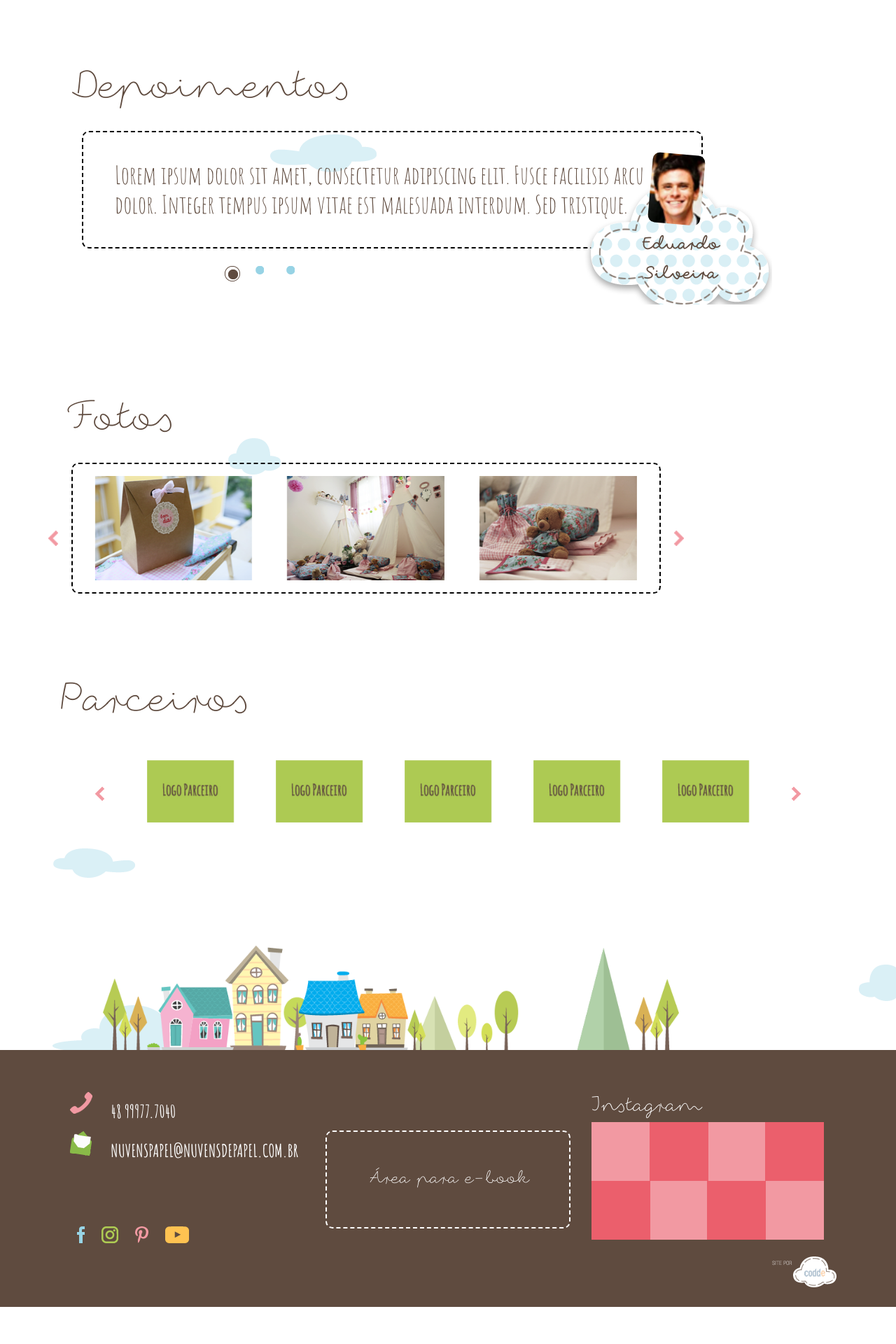
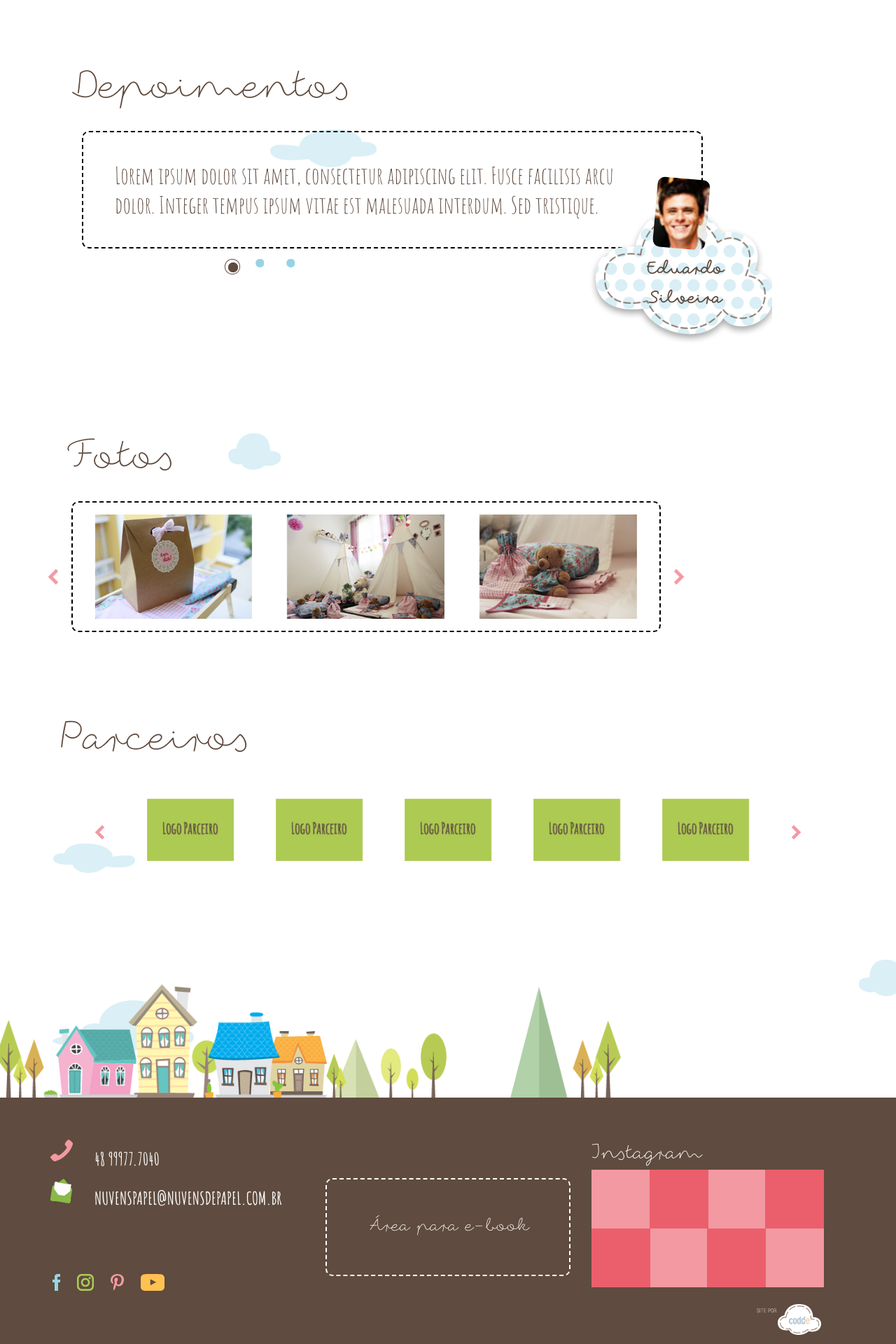
Before and after one commit to BrunnoCruvinel/nuvemdepapel, a PHP site: page /arquitetura.php in a window 1280 px wide. Shown: the part 2400-4320 px from the top of the page at 70% size. Before the commit the page ends 4267 px from the top, so only its background shows below. Run offline with PHP 8.4, Linux system fonts and the light colour scheme; some libraries are stand-ins or nearby versions.

Commit message:
Ajustes gerais

```diff
--- a/arquitetura.php
+++ b/arquitetura.php
@@ -4,7 +4,7 @@
     <div class="container">
         <div class="row espacamento_top">
             <div class="col-md-12 titulo-grande text-color-marrom">
-                <span class="nuvem-azul-capacete">Arquitetura</span>
+                <span class="nuvem-azul-arquitetura">Arquitetura</span>
             </div>
         </div>
 
@@ -30,10 +30,12 @@
 
     </div>
 
+	<div class="container">
 		<div id="home-casa" class="espacamento_top">
 			<div class="row">
-            <div class="col-md-8 col-sm-10 col-xs-10">
+				<div class="col-md-9 col-sm-9 col-xs-9">
 					<img class="img-responsive" src="img/casas.png" alt="">
+				</div>
 			</div>
 		</div>
 	</div>
--- a/css/blog.css
+++ b/css/blog.css
@@ -33,6 +33,7 @@
     text-align: center;
     top: -40px;
     z-index: 2;
+	margin-left: 44%;
 }
 
 .tracejado-azul:after {
--- a/css/depoimentos.css
+++ b/css/depoimentos.css
@@ -73,3 +73,20 @@
 #componente-depoimentos .owl-stage-outer {
     width: 100%;
 }
+
+#arq .usuario-depoimento{
+	right: -210px;
+    top: 75px;
+}
+
+#arq .owl-dots {
+    position: absolute;
+    margin-top: -125px !important;
+    margin-left: 20% !important;
+}
+
+#arq .owl-carousel.owl-drag .owl-item{
+    width: 986px;
+    margin-right: 10px;
+    margin-bottom: 55px;
+}
--- a/css/footer.css
+++ b/css/footer.css
@@ -4,10 +4,15 @@
 
 .footer-contato {
     margin: 0 0 70px 0;
+	margin-left: -8%;
 }
 
 .footer-redesocial img {
     margin: 10px;
+}
+
+.footer-redesocial{
+	margin-left: -10%;
 }
 
 .footer-area-ebook {
@@ -20,3 +25,7 @@
 #footer-instagram {
     margin: 0;
 }
+
+.logo_code{
+		margin-right: 2%;
+}
--- a/css/home.css
+++ b/css/home.css
@@ -62,7 +62,6 @@
     margin-top: 50px;
 }
 
-#home-casa img {
-    width: 100%;
-    margin-left: 16%;
+#home-casa{
+	margin-left: -8%;
 }
--- a/css/menu.css
+++ b/css/menu.css
@@ -11,6 +11,7 @@
     text-align: right;
     position: relative;
 	top: 8px;
+	right: -2%;
 }
 
 #menu .menu-pesquisa input {
@@ -34,7 +35,7 @@
 }
 
 #menu-redesociais img {
-    margin: 0 20px 0 20px;
+    margin: 0 15px 0 20px;
 }
 
 #menu .menu-items .menu-lista {
@@ -70,6 +71,10 @@
 
 .botao-menu-responsivo {
     display: none;
+}
+
+#slideNuvem{
+	margin-top: 50px;
 }
 
 @media only screen and (max-width: 768px) {
--- a/css/style.css
+++ b/css/style.css
@@ -65,7 +65,7 @@
 }
 
 .text-medio {
-  font-size: 35px;
+  font-size: 33px;
 }
 
 .text-pequeno {
@@ -181,10 +181,19 @@
   min-width: 630px;
   font-size: 70px;
   background: url("../img/destaque_titulo_1.png") no-repeat;
-  background-position: 1px -15px;
+  background-position: 3px -2px;
   text-align: center;
   padding: 3rem;
-
+  padding-top: 3.8rem;
+}
+.nuvem-azul-arquitetura {
+  min-width: 630px;
+  font-size: 70px;
+  background: url("../img/destaque_titulo_azul_2.png") no-repeat;
+  background-position: 20px 15px;
+  text-align: center;
+  padding: 3rem;
+  padding-top: 3.8rem;
 }
 .nuvem-branca-capacete {
   font-size: 70px;
--- /dev/null
+++ b/depoimentos_arq.php
@@ -0,0 +1,62 @@
+<div class="row">
+<div class="col-md-12">
+<div id="componente-depoimentos" class="owl-carousel owl-theme">
+    <div class="item-slide">
+        <div class="row">
+            <div class="col-md-11 col-sm-11 col-xs-11 col-lg-11">
+                <div class="text-medio text-color-marrom">
+                    Lorem ipsum dolor sit amet, consectetur adipiscing elit. Fusce facilisis arcu dolor. Integer tempus ipsum vitae est malesuada interdum. Sed tristique.
+                </div>
+                <div class="usuario-depoimento">
+                    <div class="usuario-depoimento-nome titulo-pequeno text-color-marrom">
+                        Eduardo Silveira
+                    </div>
+					<div class="img-depoimento">
+						<img class="img-avatar" src="img/avatar.png">
+					</div>
+                    <img class="img-responsive" src="img/nuvem_depoimentos.png" alt="">
+                </div>
+            </div>
+        </div>
+    </div>
+
+    <div class="item-slide">
+        <div class="row">
+            <div class="col-md-11 col-sm-11 col-xs-11 col-lg-11">
+                <div class="text-medio text-color-marrom">
+                    Lorem ipsum dolor sit amet, consectetur adipiscing elit. Fusce facilisis arcu dolor. Integer tempus ipsum vitae est malesuada interdum. Sed tristique.
+                </div>
+                <div class="usuario-depoimento">
+                    <div class="usuario-depoimento-nome titulo-pequeno text-color-marrom">
+                        Nome Teste
+                    </div>
+					<div class="img-depoimento">
+						<img class="img-avatar" src="img/avatar.png">
+					</div>
+                    <img class="img-responsive" src="img/nuvem_depoimentos.png" alt="">
+                </div>
+            </div>
+        </div>
+    </div>
+
+    <div class="item-slide">
+        <div class="row">
+            <div class="col-md-11 col-sm-11 col-xs-11 col-lg-11">
+                <div class="text-medio text-color-marrom">
+                    Lorem ipsum dolor sit amet, consectetur adipiscing elit. Fusce facilisis arcu dolor. Integer tempus ipsum vitae est malesuada interdum. Sed tristique.
+                </div>
+                <div class="usuario-depoimento">
+                    <div class="usuario-depoimento-nome titulo-pequeno text-color-marrom">
+                        Nome teste 2
+                    </div>
+					<div class="img-depoimento">
+						<img class="img-avatar" src="img/avatar.png">
+					</div>
+                    <img class="img-responsive" src="img/nuvem_depoimentos.png" alt="">
+                </div>
+            </div>
+        </div>
+    </div>
+</div>
+</div>
+</div>
--- a/festa-pijama.php
+++ b/festa-pijama.php
@@ -66,10 +66,12 @@
         </div>
     </div>
 
+    <div class="container">
 		<div id="home-casa" class="espacamento_top">
 			<div class="row">
-            <div class="col-md-8 col-sm-10 col-xs-10">
+				<div class="col-md-9 col-sm-9 col-xs-9">
 					<img class="img-responsive" src="img/casas.png" alt="">
+				</div>
 			</div>
 		</div>
 	</div>
--- a/footer.php
+++ b/footer.php
@@ -51,7 +51,7 @@
 
            <div class="row">
                 <div class="col-md-12 col-sm-12 col-xs-12 text-right">
-                    <img src="img/site_feito_codde.png" alt="">
+                    <img class="logo_code" src="img/site_feito_codde.png" alt="">
                 </div>
            </div>
        </div>
--- a/index.php
+++ b/index.php
@@ -15,7 +15,7 @@
     </ul>
   </section>
 
-<section class="espacamento_top bg-color-azul backNuvem">
+<section class="bg-color-azul backNuvem">
     <div class="container">
         <div id="festa-pijama" class="row">
             <div class="col-md-6">
@@ -84,10 +84,12 @@
             </div>
         </div>
     </div>
+	<div class="container">
 		<div id="home-casa" class="espacamento_top">
 			<div class="row">
-            <div class="col-md-8 col-sm-10 col-xs-10">
+				<div class="col-md-9 col-sm-9 col-xs-9">
 					<img class="img-responsive" src="img/casas.png" alt="">
+				</div>
 			</div>
 		</div>
 	</div>
--- a/menu.php
+++ b/menu.php
@@ -47,7 +47,7 @@
                                     <li><a href="kits-locacao.php">KIT LOCAÇÃO</a></li>
                                     <li><a href="produtos.php">PRODUTOS</a></li>
                                     <li><a href="blog.php">BLOG</a></li>
-                                    <li><a href="anuvem.php">A NUVEN</a></li>
+                                    <li><a href="anuvem.php">A NUVENS</a></li>
                                     <li><a href="contato.php">CONTATO</a></li>
                                 </ul>
                             </div>
--- a/slide-arquitetura.php
+++ b/slide-arquitetura.php
@@ -112,7 +112,7 @@
                     Depoimentos
                 </div>
                 <div id="arq">
-                  <?php require "depoimentos.php" ?>
+                  <?php require "depoimentos_arq.php" ?>
                 </div>
 
             </div>
```
Also changed, not shown: anuvem.php (+10 -8 lines), contato.php (+9 -7 lines), festas.php (+6 -10 lines), produtos.php (+4 -4 lines). Lines whose indentation alone changed are shown as unchanged.
